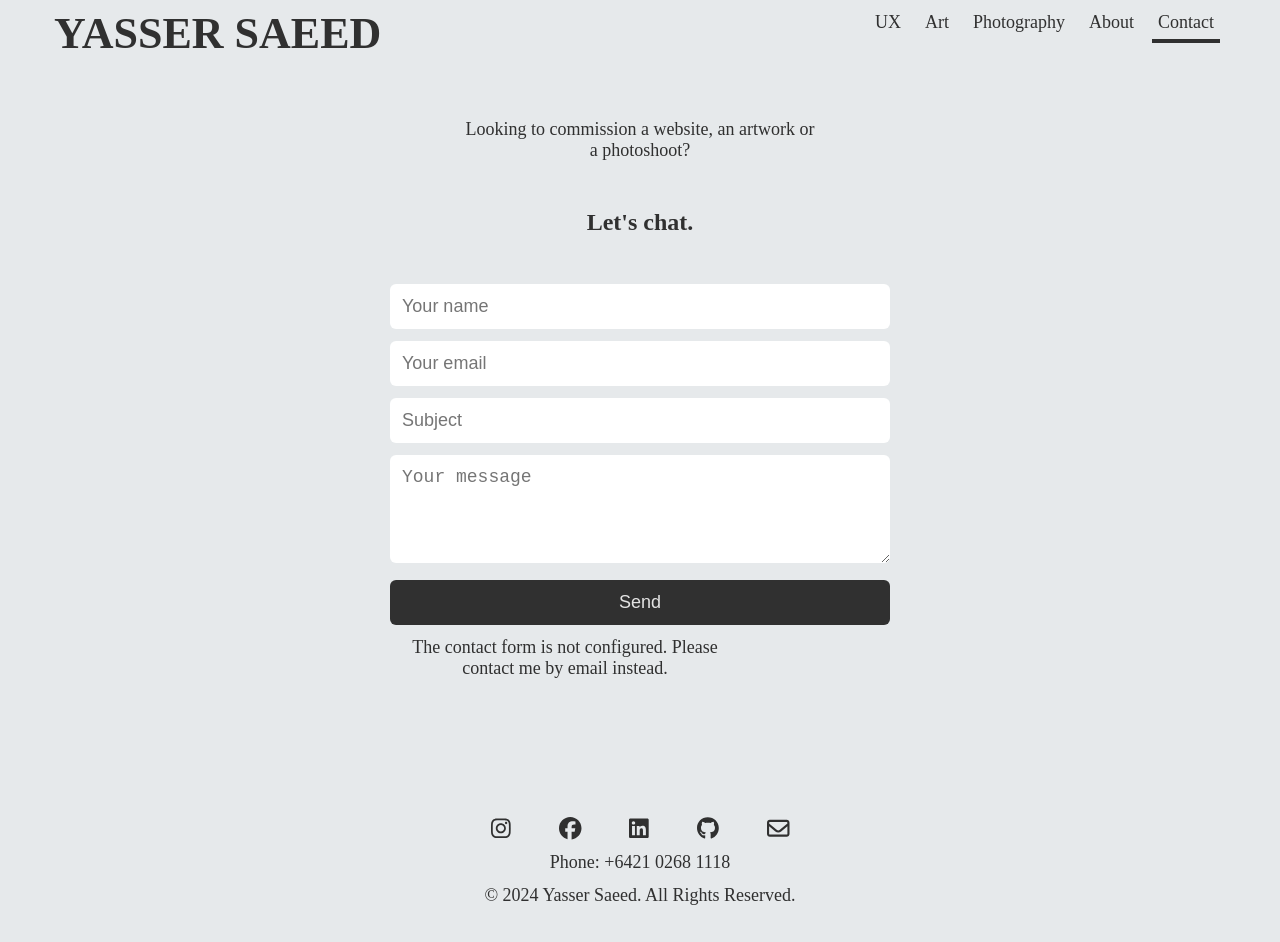
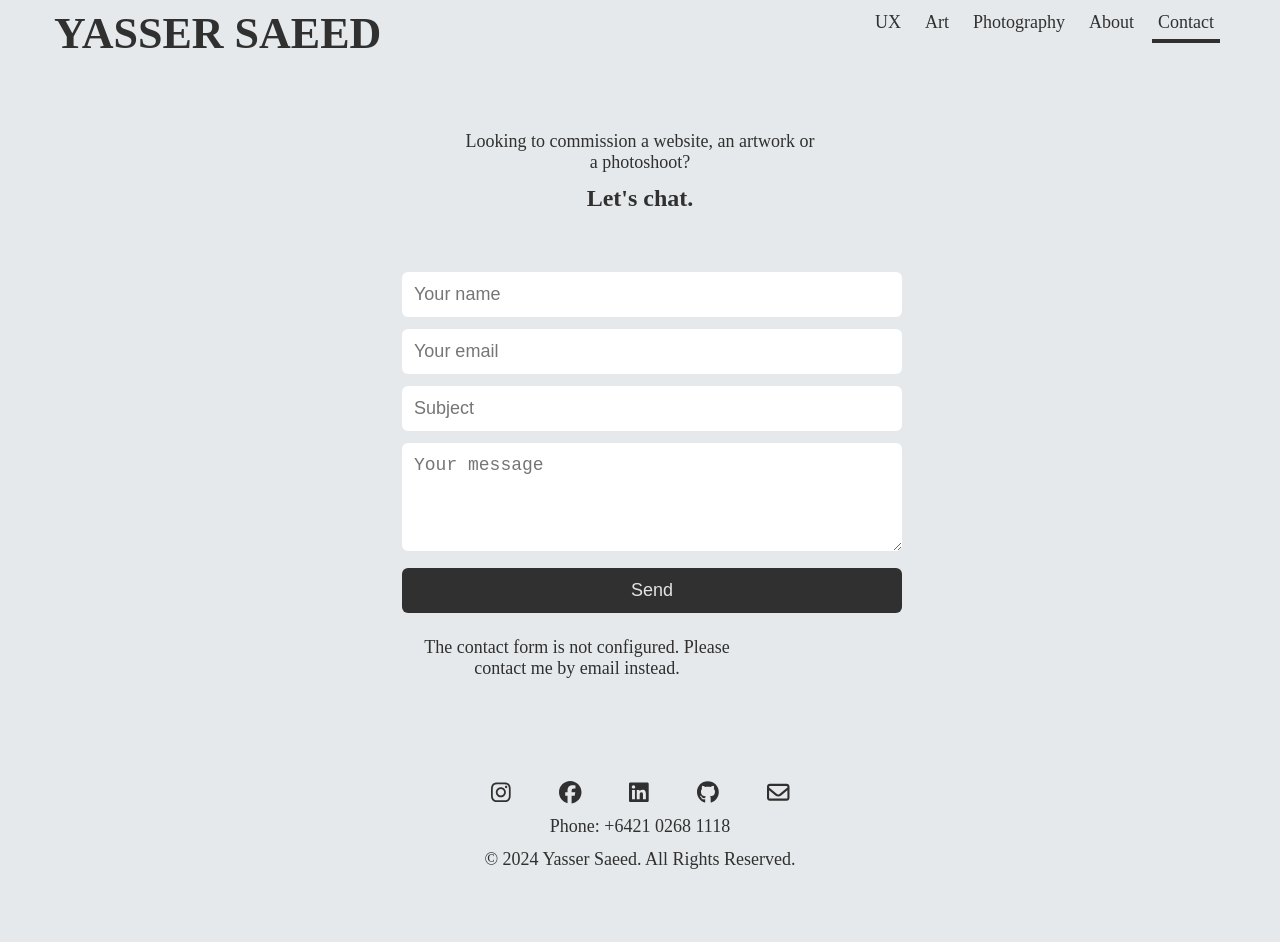
Before and after one commit to Yassoori/Portfolio, a React (Vite) app: page /contact in a window 1280 px wide. After the commit the page ends 906 px from the top, so only its background shows below. Built offline with nearby package versions, Linux system fonts and the light colour scheme; no server answers; a web font is replaced by a local one.

Commit message:
h1 bottom margin

```diff
--- a/src/css/App.css
+++ b/src/css/App.css
@@ -820,11 +820,12 @@ nav .left-nav #hamburger-container button {
 }
 #contact-page form {
   width: 100%;
+  margin: 12px;
 }
 #contact-page form textarea {
   min-height: 108px;
 }
-#contact-page form p {
+#contact-page p {
   margin: 12px;
 }
 
@@ -898,6 +899,7 @@ nav .left-nav #hamburger-container button {
 @media screen and (min-width: 812px) {
   h1 {
     font-size: 72px;
+    margin-bottom: 48px;
   }
   .card-body p,
   h3,
--- a/src/css/modules/responsive/_mobile.scss
+++ b/src/css/modules/responsive/_mobile.scss
@@ -917,16 +917,15 @@ nav {
   }
   form {
     width: 100%;
+    margin: $med-margin;
 
     textarea {
       min-height: 108px;
     }
-    // #submit-button {
+  }
 
-    // }
-    p {
-      margin: $med-margin;
-    }
+  p {
+    margin: $med-margin;
   }
 }
 
--- a/src/css/modules/responsive/_tablet.scss
+++ b/src/css/modules/responsive/_tablet.scss
@@ -3,6 +3,7 @@
 
   h1 {
     font-size: $h1-size-tablet;
+    margin-bottom: $very-big-margin;
   }
 
   .card-body p,
```
Also changed, not shown: 1 other file (tests, documents, lock files or other folders).
